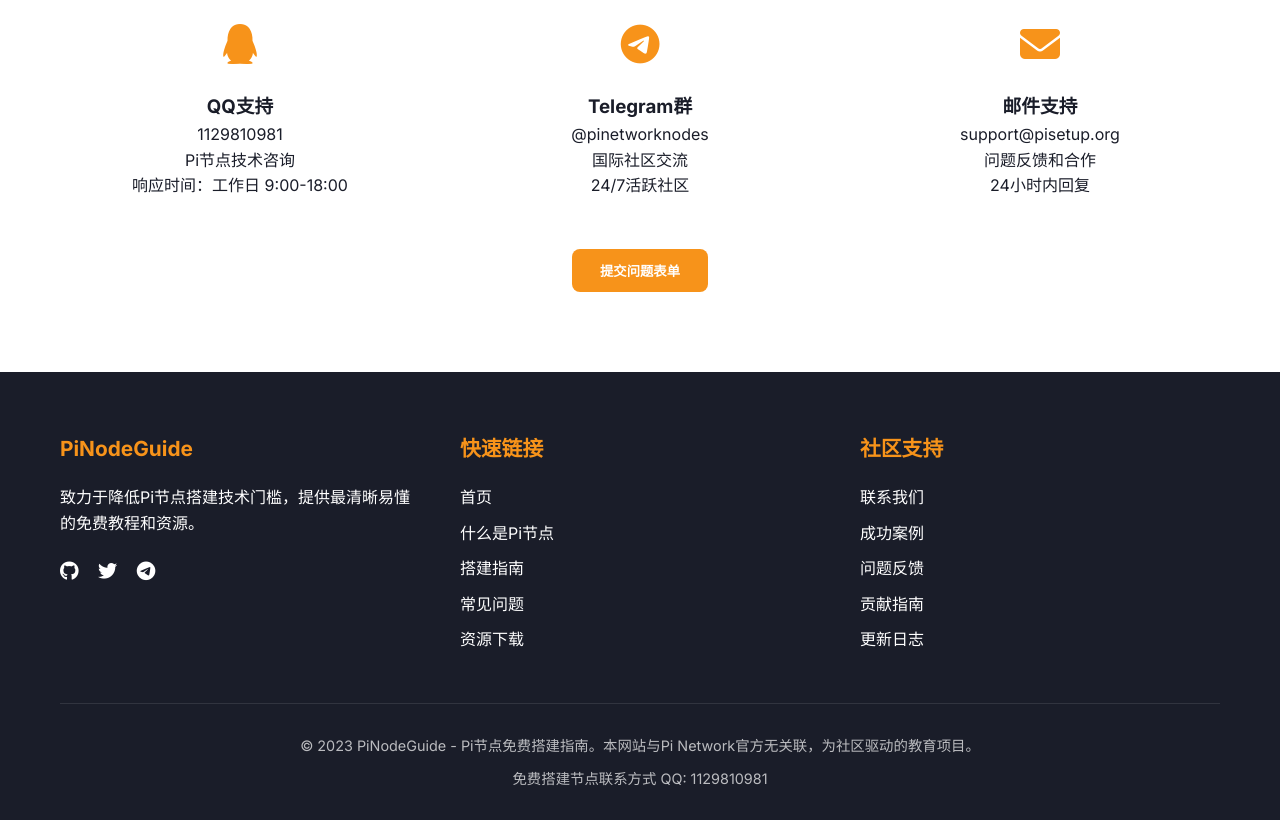
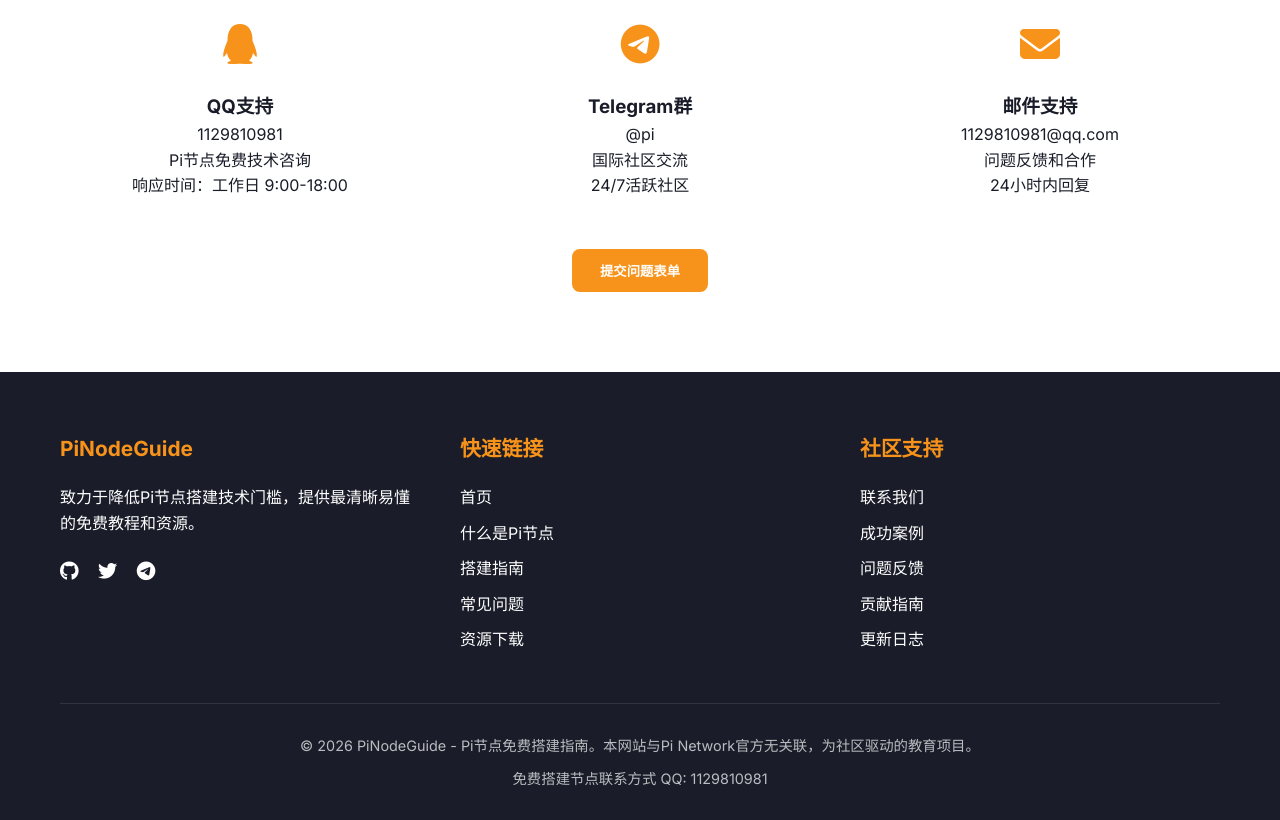
Before and after one commit to goodyuanbo/boboyuan, a plain HTML site: page index.html in a window 1280 px wide. Shown: the part 5400-6220 px from the top of the page. Drawn offline with Linux system fonts and the light colour scheme.

Commit message:
index.html

```diff
--- a/index.html
+++ b/index.html
@@ -1218,7 +1218,7 @@
                     </div>
                     <h3>QQ支持</h3>
                     <p>1129810981</p>
-                    <p>Pi节点技术咨询</p>
+                    <p>Pi节点免费技术咨询</p>
                     <p>响应时间：工作日 9:00-18:00</p>
                 </div>
 
@@ -1227,7 +1227,7 @@
                         <i class="fab fa-telegram"></i>
                     </div>
                     <h3>Telegram群</h3>
-                    <p>@pinetworknodes</p>
+                    <p>@pi</p>
                     <p>国际社区交流</p>
                     <p>24/7活跃社区</p>
                 </div>
@@ -1237,7 +1237,7 @@
                         <i class="fas fa-envelope"></i>
                     </div>
                     <h3>邮件支持</h3>
-                    <p>support@pisetup.org</p>
+                    <p>1129810981@qq.com</p>
                     <p>问题反馈和合作</p>
                     <p>24小时内回复</p>
                 </div>
@@ -1287,7 +1287,7 @@
             </div>
 
             <div class="copyright">
-                <p>&copy; 2023 PiNodeGuide - Pi节点免费搭建指南。本网站与Pi Network官方无关联，为社区驱动的教育项目。</p>
+                <p>&copy; 2026 PiNodeGuide - Pi节点免费搭建指南。本网站与Pi Network官方无关联，为社区驱动的教育项目。</p>
                 <p style="margin-top: 10px;">免费搭建节点联系方式 QQ: 1129810981</p>
             </div>
         </div>
```
